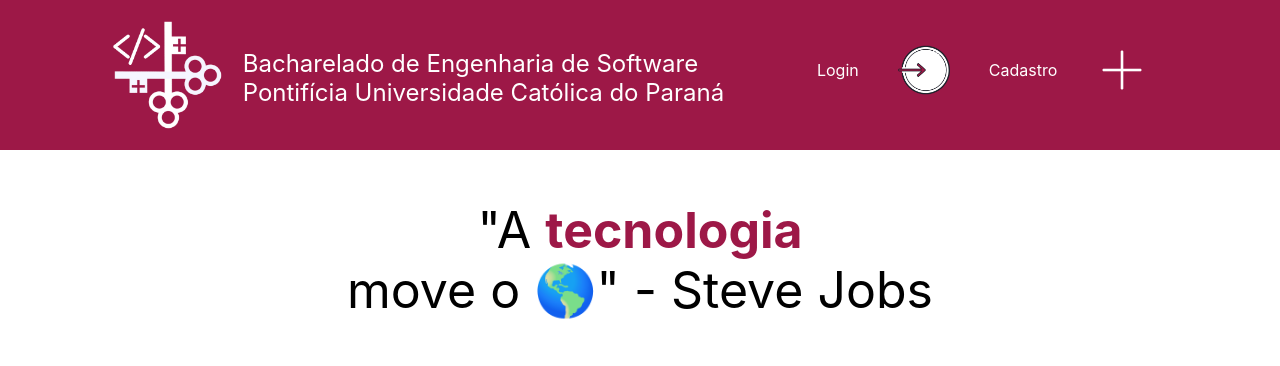
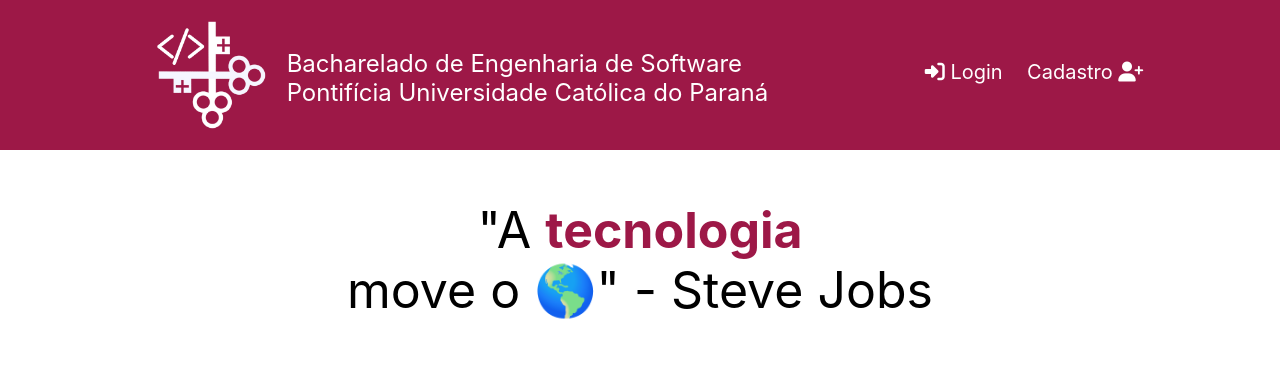
Before and after one commit to Alessandro-Schmidt/PJBL_Site_BES, a PHP site: page / in a window 1280 px wide. Shown: the top 366 px of the page. Run offline with PHP 8.4, Linux system fonts and the light colour scheme; some libraries are stand-ins or nearby versions.

Commit message:
Correções Página Inicial

```diff
--- a/Pages/FAQ_user_externo/index.html
+++ b/Pages/FAQ_user_externo/index.html
@@ -6,6 +6,9 @@
     <meta name="viewport" content="width=device-width, initial-scale=1.0">
     <title>FAQ BES PUCPR</title>
     <link rel="stylesheet" href="styles/styles_FAQ.css">
+
+     <!--Font Awesome-->
+     <script src="https://kit.fontawesome.com/95b08d3090.js" crossorigin="anonymous"></script>
 </head>
 <body>
     <header>
--- a/index.html
+++ b/index.html
@@ -5,8 +5,14 @@
     <meta http-equiv="X-UA-Compatible" content="IE=edge">
     <meta name="viewport" content="width=device-width, initial-scale=1.0">
     <title>BES PUCPR</title>
+    <!--CSS-->
     <link rel="stylesheet" href="styles/styles_index.css">
+
+    <!--Ícone da barra de navegação-->
     <link rel="shortcut icon" href="img/logo_vazada_vermelha.png" type="image/x-icon">
+
+    <!--Font Awesome-->
+    <script src="https://kit.fontawesome.com/95b08d3090.js" crossorigin="anonymous"></script>
 </head>
 <body>
     <header>
@@ -16,19 +22,9 @@
                 <p>Bacharelado de Engenharia de Software<br>Pontifícia Universidade Católica do Paraná
                 </p>
             </div>
-            <div class="btn_entrar_nav">
-                <div class="text_btn">
-                    <a href="#">Login </a>
-                </div>
-                <div class="img_btn">
-                    <a href="#"><img src="img/icones/log_in_def.png" alt="log_in"></a>
-                </div>
-                <div class="text_btn">
-                    <a href="Pages/Cadastro/index.html">Cadastro</a>
-                </div>
-                <div class="img_btn">
-                    <a href="Pages/Cadastro/index.html"><img src="img/icones/sign_up_final.png" alt="log_in"></a>
-                </div>
+            <div class="menu-acessos">
+                <a href="#"><i class="fas fa-sign-in-alt"></i> Login</a>
+                <a href="Pages/Cadastro/index.html">Cadastro <i class="fas fa-user-plus"></i></a>
             </div>
         </nav>
     </header>
@@ -37,13 +33,13 @@
         <div class="texto_acima_galeria">
             <p>"A <strong>tecnologia</strong><br>move o &#127758" - Steve Jobs</p>
         </div>
-        <div class="meio_site">
-            <div class="oquefaz">
-                <div class="texto_oquefaz">
+        <div class="carrosel">
+            <div class="texto-carrosel">
+                <div class="texto">
                     <p>O que faz um<br><strong>Engenheiro de Software?</strong><br>&#128187&#x1f469;&#x200d;&#x1f4bb;&#x1f477;&#x1f4a1;&#x1f52d;&#x1f9e0;&#x1f916;</p>
                 </div>
-                <div class="pointer_oqf">
-                    <img src="img/icones/pointerlrsuperiorgrandequeodio.png" alt="olhaaqui">
+                <div class="imagem-seta">
+                    <img src="img/icones/seta.png" alt="olhaaqui">
                 </div>
             </div>
             <div class="galery">
--- a/styles/styles_index.css
+++ b/styles/styles_index.css
@@ -32,19 +32,25 @@ nav{
     display: flex;
 }
 
-.text_btn{
+.menu-acessos{
     padding-top: 60px;
+    justify-content: space-between;
 }
 
-.text_btn a {
+.menu-acessos a {
     padding-top: 60px;
     color: white;
     text-decoration: none;
 }
-.img_btn img{
-    padding-top: 5px;
-    height: 130px;
+
+.menu-acessos a{
+    font-size: 20px;
 }
+
+.menu-acessos a{
+    margin-left: 20px;
+}
+
 .texto_acima_galeria{
     text-align: center;
 }
@@ -59,7 +65,7 @@ nav{
     color: #9d1847;
 }
 
-.meio_site{
+.carrosel{
     display: flex;
 }
 
@@ -106,7 +112,7 @@ nav{
 }
 
 
-.oquefaz{
+.texto-carrosel{
     margin: 0;
     padding: 0%;
     font-size: 40px;
@@ -116,20 +122,20 @@ nav{
     height: 360px;
 }
 
-.texto_oquefaz{
+.texto{
     height: 200px;
     margin-top: 0%;
 }
 
-.texto_oquefaz p{
+.texto p{
     color: white;
    margin-left: 40px;
 }
-.pointer_oqf{
+.imagem-seta{
     height: 160px;
 }
 
-.pointer_oqf img{
+.imagem-seta img{
     height: 160px;
     margin-top: 0px;
 }
```
Also changed, not shown: img/icones/seta.png (renamed from img/icones/pointerlrsuperiorgrandequeodio.png).
